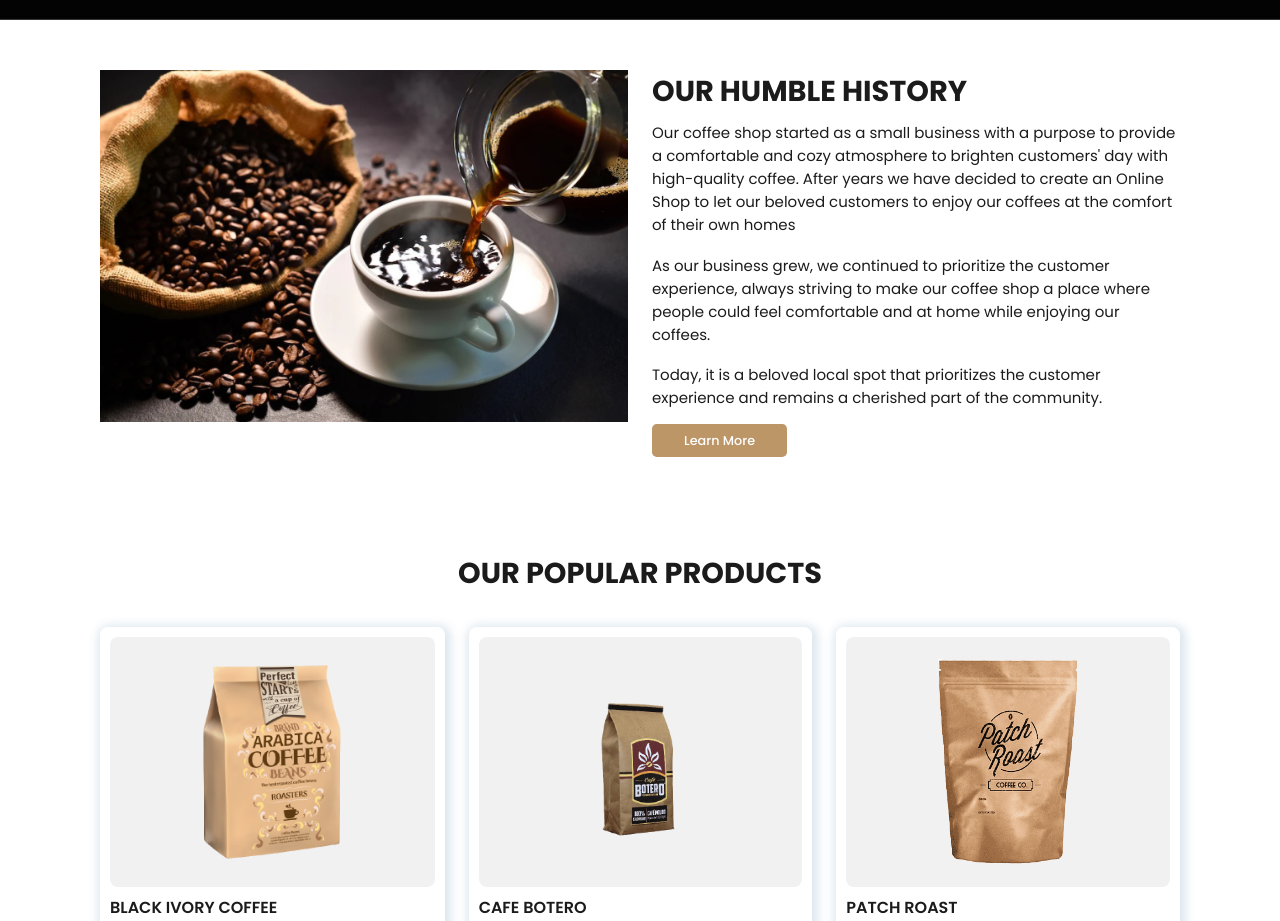
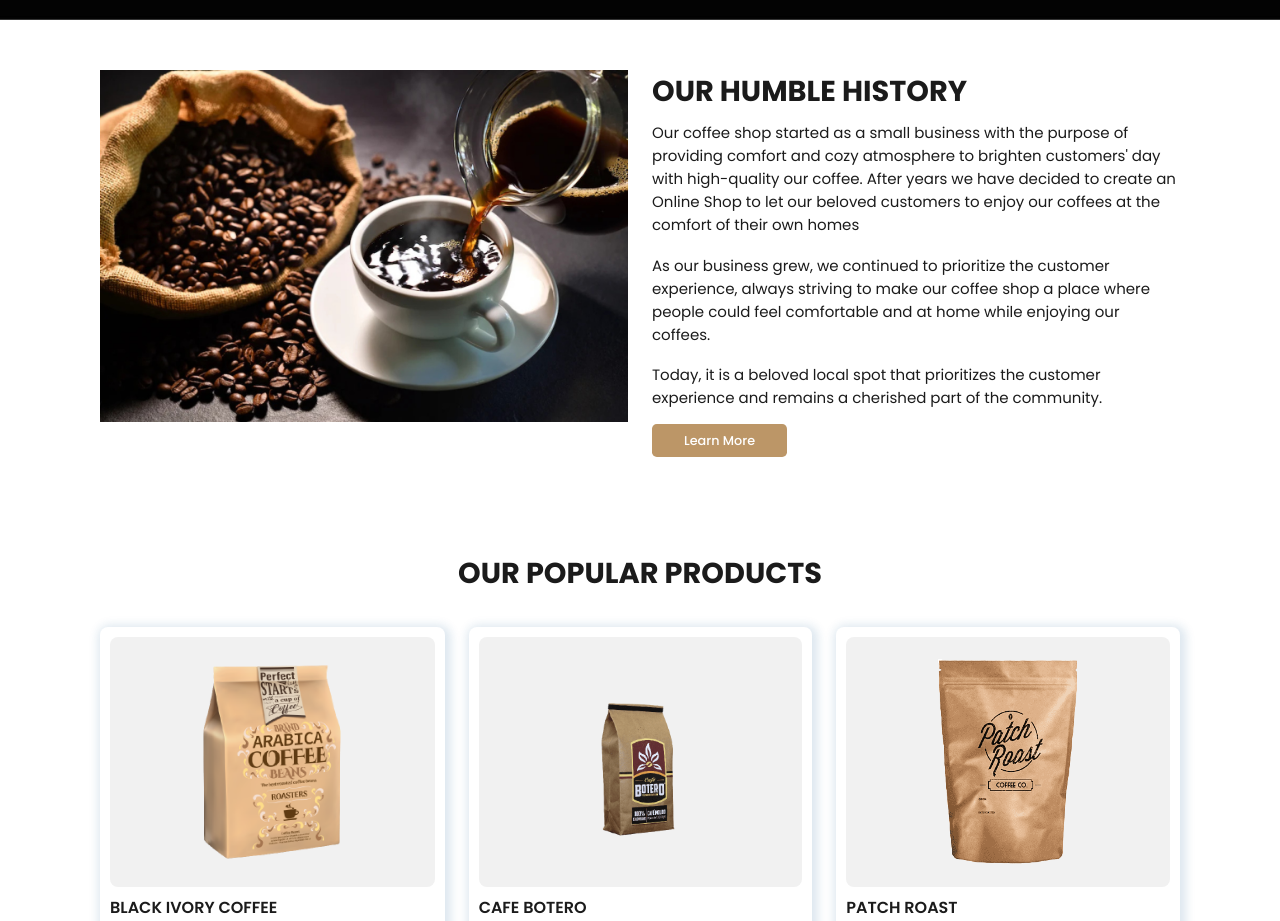
Before and after one commit to Bamblazeyyy/Ukhfee, a plain HTML site: page index.html in a window 1280 px wide. Shown: the part 780-1701 px from the top of the page. Drawn offline with nearby package versions, Linux system fonts and the light colour scheme.

Commit message:
Edit lines in the history part

```diff
--- a/index.html
+++ b/index.html
@@ -52,7 +52,7 @@
             </div>
             <div class="about-text">
                 <h2>Our Humble History</h2>
-                <p>Our coffee shop started as a small business with a purpose to provide a comfortable and cozy atmosphere to brighten customers' day with high-quality coffee. After years we have decided to create an Online Shop to let our beloved customers to enjoy our coffees at the comfort of their own homes </p>
+                <p>Our coffee shop started as a small business with the purpose of providing comfort and cozy atmosphere to brighten customers' day with high-quality our coffee. After years we have decided to create an Online Shop to let our beloved customers to enjoy our coffees at the comfort of their own homes </p>
                 <p> As our business grew, we continued to prioritize the customer experience, always striving to make our coffee shop a place where people could feel comfortable and at home while enjoying our coffees.</p>
                 <p>Today, it is a beloved local spot that prioritizes the customer experience and remains a cherished part of the community.</p>
                 <a href="#" class="btn">Learn More</a>
```
